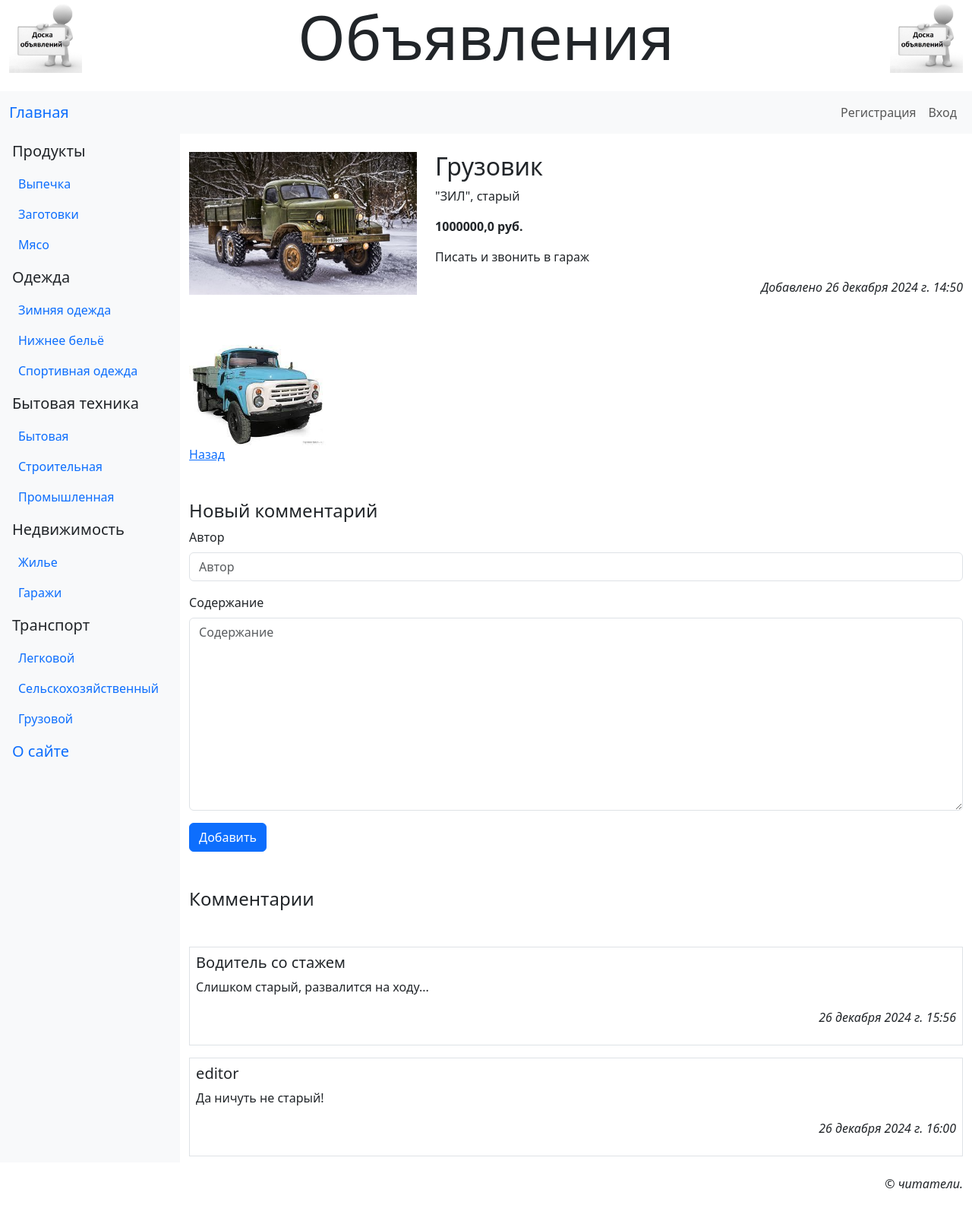
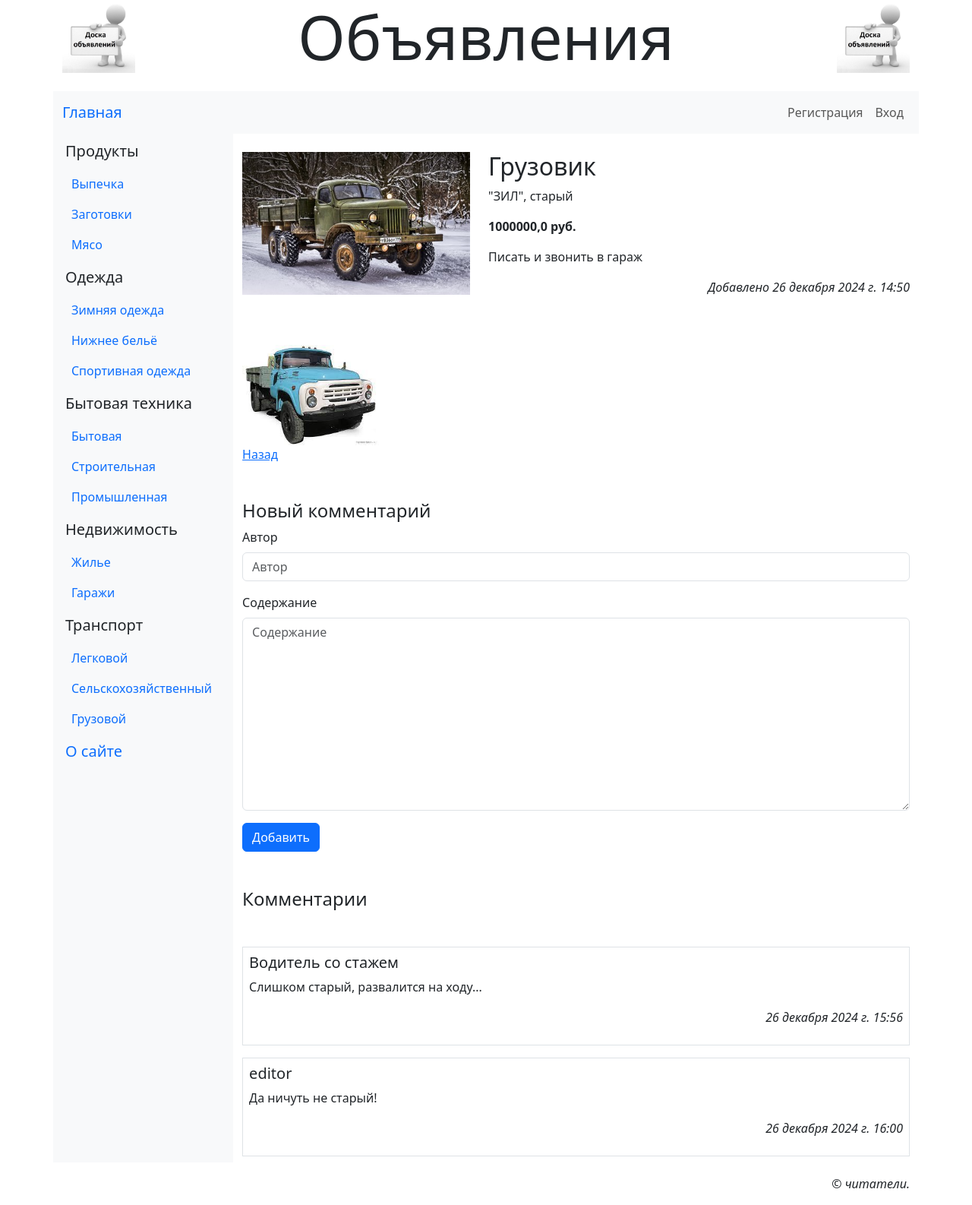
Before and after one commit to inteldyne/bboard, a Django app: page /1/8/ in a window 1280 px wide. Shown: the whole page at 76% size. Run offline with Django 5.2, Linux system fonts and the light colour scheme; data comes from the database, SQL or seed files in the repository; both versions use the stored data as it was after the commit; some libraries are stand-ins or nearby versions.

```diff
--- a/main/templates/layouts/basic.html
+++ b/main/templates/layouts/basic.html
@@ -12,7 +12,7 @@
         <link rel="stylesheet" href="{% static 'main/styles.css' %}">
         {% bootstrap_javascript %}
     </head>
-    <body class="container-fluid">
+    <body class="container">
         <header class="mb-4">
             <h1 class="display-1 text-center">Объявления</h1>
         </header>
```
Also changed, not shown: bboard.sqlite3.
